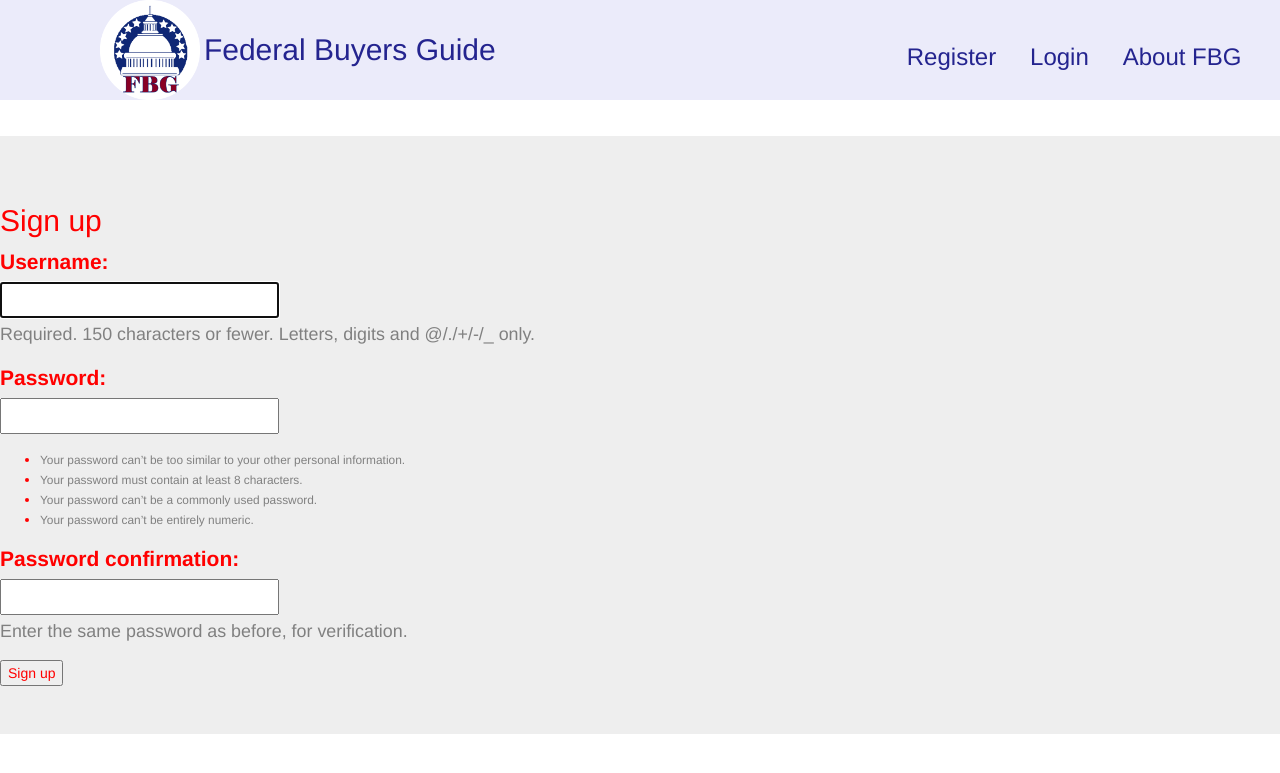
After one commit to NotKhalifornia/FbgDirectorySite, a Django app: page /signup/ in a window 1280 px wide. The commit adds this page. Shown: the top 773 px of the page. Run offline with Django 3.2, Linux system fonts and the light colour scheme; some libraries are stand-ins or nearby versions.

```diff
--- a/directory_site/urls.py
+++ b/directory_site/urls.py
@@ -18,12 +18,12 @@ from django.contrib import admin
 from django.conf import settings
 from django.conf.urls.static import static
 
-from . import views
+from . import views as core_views
 # from mysite.core import views as core_views
 
 urlpatterns = [
     url(r'^admin/', admin.site.urls),
-    # url(r'^signup/$', core_views.signup, name='signup'),
-    url(r'^$', include('listings.urls')),
+    url(r'^signup/$', core_views.signup, name='signup'),
+    url(r'', include('listings.urls')),
 
 ]
--- a/directory_site/views.py
+++ b/directory_site/views.py
@@ -4,20 +4,21 @@ from django.contrib.auth import login, authenticate
 from django.contrib.auth.forms import UserCreationForm
 
 
+
 def home_page(request):
     return HttpResponse("bishes")
 
 
-# def signup(request):
-#     if request.method == 'POST':
-#         form = UserCreationForm(request.POST)
-#         if form.is_valid():
-#             form.save()
-#             username = form.cleaned_data.get('username')
-#             raw_password = form.cleaned_data.get('password1')
-#             user = authenticate(username=username, password=raw_password)
-#             login(request, user)
-#             return redirect('home')
-#     else:
-#         form = UserCreationForm()
-#     return render(request, 'signup.html', {'form': form})
+def signup(request):
+    if request.method == 'POST':
+        form = UserCreationForm(request.POST)
+        if form.is_valid():
+            form.save()
+            username = form.cleaned_data.get('username')
+            raw_password = form.cleaned_data.get('password1')
+            user = authenticate(username=username, password=raw_password)
+            login(request, user)
+            return redirect('/')
+    else:
+        form = UserCreationForm()
+    return render(request, 'core/signup.html', {'form': form})
--- /dev/null
+++ b/listings/static/core_logged_in/registration_styles.css
@@ -0,0 +1,3 @@
+#signup {
+	color:red;
+}
--- /dev/null
+++ b/listings/static/core_logged_in/styles.css
@@ -0,0 +1,170 @@
+
+html {
+    font-family: 'Merriweather';
+
+}
+
+.button {
+    font-family: "Font Awesome 5 Free";
+    font-size: 1.3333333333333333em;
+    font-weight: 900;
+    line-height: 40px;
+    /*height:100%;*/
+    /*top:-20px;*/
+    padding: 15px;
+    width: 15%;
+    font-size: 24px;
+    background-color: #24248f;
+    color: white;
+    border: 2px solid white;
+    border-radius: 3px;
+}
+.button:hover {
+    color:white !important;
+}
+.container {
+    position: relative;
+    text-align: center;
+}
+
+.centered {
+    position: absolute;
+    top: 65%;
+    left: 50%;
+    width:80%;
+    transform: translate(-50%, -50%);
+}
+
+.centered-results {
+    position: absolute;
+    top: 17%;
+    /*background: url("/static/listings/business_photo4.jpeg") fixed;*/
+    background-size:cover;
+    /*left: 50%;*/
+    width:100%;
+    /*transform: translate(-50%, -50%);*/
+}
+
+
+
+h1 {
+
+    color: white; /*#24248f;*/
+    font-size: 42px;
+    font-weight:600;
+    width: 90%;
+
+}
+
+h3 {
+    color: white;
+    font-size: 24px;
+    font-style: italic;
+
+}
+
+.logo-with-text {
+    text-align: justify;
+    width: 100px;
+}
+
+.logo-with-text img {
+    display: block;
+    margin: 0 auto;
+}
+
+.splash-title-container {
+    background-color:rgba(0, 0, 0, .4);
+    border:2px solid white;
+    border-radius: 5px;
+    padding:15px;
+}
+
+
+#id_search_terms {
+    height: 100%;
+    line-height: 40px;
+    width: 30%;
+    font-family: 'Merriweather';
+    border: 2px solid #990000;
+    font-size: 24px;
+    color: #1D1D72;
+
+}
+input[type="submit"] {
+    font-family: "Font Awesome 5 Free";
+    font-size: 1.3333333333333333em;
+    font-weight: 900;
+    line-height: 40px;
+    height:100%;
+    padding-top: 4px;
+    width: 15%;
+    font-size: 24px;
+    background-color: #24248f;
+    color: white;
+    border: 2px solid white;
+    border-radius: 3px;
+}
+input[type="submit"]:hover {
+    text-decoration: underline;
+}
+
+
+#navbar span{
+    vertical-align: middle;
+    /*padding-bottom: 10px !important;*/
+    color: #24248f !important;
+}
+#navbar {
+    background-color: #ebebfa;
+    padding-left: 100px;
+    position: fixed;
+    top: 0;
+    width: 100%;
+
+}
+
+
+#navbuttons {
+    float: right;
+    vertical-align: bottom !important;
+    margin-top: 3%;
+    margin-right: 2%;
+    /*width:100%;*/
+    /*color:#24248f !important;*/
+
+}
+#navbuttons a {
+    color:#24248f;
+}
+#navbuttons a:hover {
+    text-decoration: underline;
+}
+
+#register,
+#login,
+#about-us {
+    margin-left: 10px;
+    margin-right: 10px;
+    display: inline-block;
+    color: #3333cc;
+    font-size: 24px;
+
+    padding: 5px;
+}
+
+#register:hover,
+#login:hover,
+#about-us:hover {
+    color: red;
+    text-decoration: none;
+
+}
+
+#search-results-text {
+    color:white;
+    font-size:24px;
+}
+.reminder-reviews-btn {
+    margin:20px 0;
+}
--- a/listings/urls.py
+++ b/listings/urls.py
@@ -1,4 +1,5 @@
 from django.conf.urls import url
+from django.urls import path
 
 from . import views
 from django.conf import settings
@@ -7,5 +8,12 @@ urlpatterns = [
     url(r'^$', views.listing_search),
     # search_results
     url(r'^listing-search/$', views.listing_search),
+    # url(r'^listing/(?P<client_pk>[0-9]{1..5})/$', views.listing),
+    # url(r'^listing/<int:client_pk>/$', views.listing)
 
-        ] + static(settings.STATIC_URL, document_root=settings.STATIC_ROOT)
+    # path('listing/<str:company_name>/<int:client_pk>/', views.listing),
+    # path('listing/<str:company_name>/<int:client_pk>/<str:state>/', views.listing),
+    path('listing/<str:company_name>/<int:client_pk>/<str:state>/<int:prod_1_naic>/', views.listing),
+
+]
+        # ] + static(settings.STATIC_URL, document_root=settings.STATIC_ROOT)
--- /dev/null
+++ b/templates/base_log_in.html
@@ -0,0 +1,43 @@
+<!DOCTYPE html>
+<html>
+    <head>
+        <link href="https://fonts.googleapis.com/css?family=Merriweather:700" rel="stylesheet">
+        <link rel="stylesheet" href="https://maxcdn.bootstrapcdn.com/bootstrap/3.3.7/css/bootstrap.min.css" integrity="sha384-BVYiiSIFeK1dGmJRAkycuHAHRg32OmUcww7on3RYdg4Va+PmSTsz/K68vbdEjh4u" crossorigin="anonymous">
+        <link rel="stylesheet" href="https://use.fontawesome.com/releases/v5.3.1/css/all.css" integrity="sha384-mzrmE5qonljUremFsqc01SB46JvROS7bZs3IO2EmfFsd15uHvIt+Y8vEf7N7fWAU" crossorigin="anonymous">
+
+        {% load static %}
+        <link rel="stylesheet" href=" {% static "core_logged_in/styles.css" %} ">
+        <link rel="stylesheet" href=" {% static "core_logged_in/registration_styles.css" %} ">
+    </head>
+    <body>
+        <div id="navbar">
+            <div id="nav-stuff">
+            <!-- {% load static %} -->
+
+            <img src="{% static "listings/FBG_LOGO.png" %} " alt="nope" height="100" width="100"/>
+         <span style="font-size:30px;" id="fbg">Federal Buyers Guide</span>
+
+            <div id="navbuttons">
+                <a id="register" href="/register">Register</a>
+                <a id="login" href="/login">Login</a>
+                <a id="about-us" href="/about-fbg">About FBG</a>
+            </div>
+        </div>
+        </div>
+        <!-- <img style="position: fixed !important; top: 100px;"id="splash-image"src= "{% static "listings/business_photo4.jpeg" %}" alt="alt" height="100%" width="100%"/> -->
+        <div class="centered-results">
+{% block content %}
+{% endblock %}
+       </div>
+
+        <script>
+        // Allows for the return key to submit the form
+        $("input").keypress(function (event) {
+        if (event.which == 13) {
+        event.preventDefault();
+        $("field").submit();
+        }
+        });
+        </script>
+    </body>
+</html>
--- a/templates/signup.html
+++ b/templates/core/signup.html
@@ -1,6 +1,7 @@
-{% extends 'index.html' %}
+{% extends 'base_log_in.html' %}
 
 {% block content %}
+<div class="jumbotron"id="signup">
   <h2>Sign up</h2>
   <form method="post">
     {% csrf_token %}
@@ -9,6 +10,7 @@
         {{ field.label_tag }}<br>
         {{ field }}
         {% if field.help_text %}
+        <br/>
           <small style="color: grey">{{ field.help_text }}</small>
         {% endif %}
         {% for error in field.errors %}
@@ -18,4 +20,5 @@
     {% endfor %}
     <button type="submit">Sign up</button>
   </form>
+</div>
 {% endblock %}
--- a/templates/listings/search_results.html
+++ b/templates/listings/search_results.html
@@ -40,7 +40,9 @@
                 </ul>
                 </br>
                 <div style="text-align:right;">
-                <a style="border-color:black;"class="button" href="/reviews" ><i class="fa fa-camera-retro" aria-hidden="true"></i>
+                <a style="border-color:black;"class="button"
+                href="/listing/{{i.company_name}}/{{i.listing_client_pk}}/{{i.state}}/{{i.prod_1_naic}}" >
+                <i class="fa fa-camera-retro" aria-hidden="true"></i>
                 View full listing </a>
             </div>
             </li>
--- /dev/null
+++ b/test.sql
@@ -0,0 +1 @@
+UPDATE listings_vendor SET prod_1_naic = 111111 WHERE listing_client_pk = 37036;
```
Also changed, not shown: listings/views.py (+12 -0 lines), static/core_logged_in/styles.css (added, +216 -0 lines), README.txt, scratch.txt (added).
